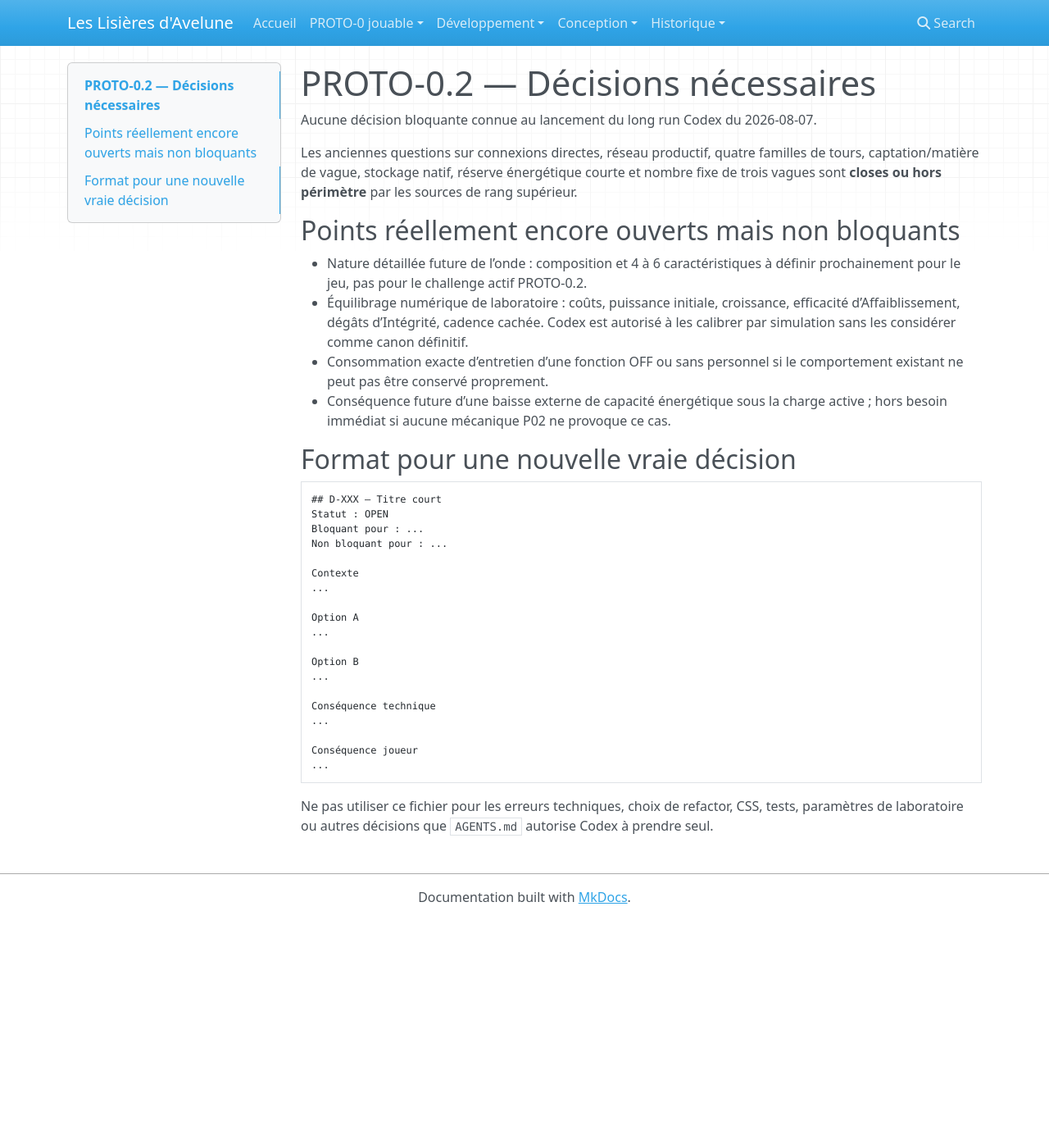
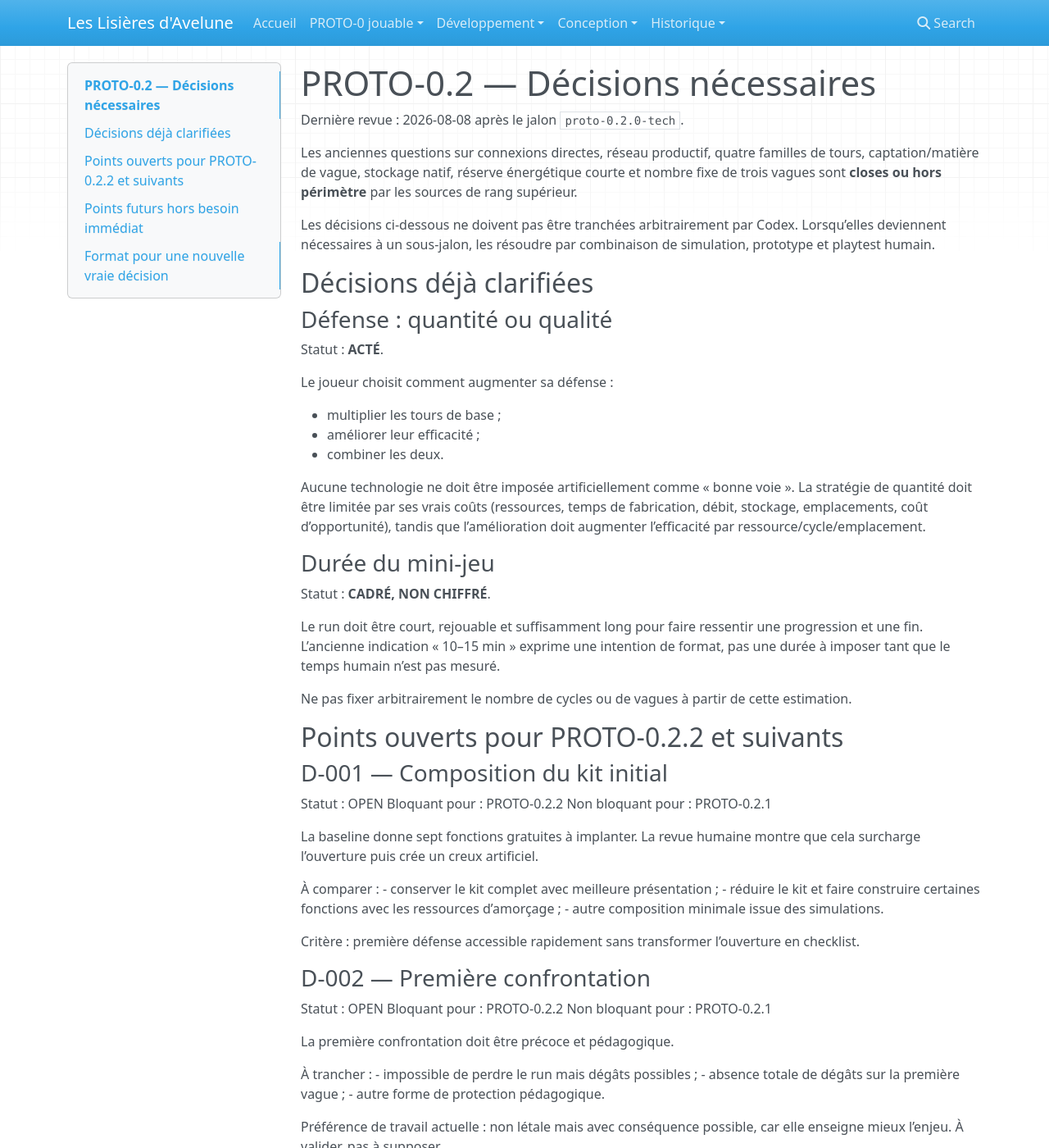
Before and after one commit to Abeliome-Officiel/les-lisieres-avelune, an MkDocs documentation site: the page built from docs/development/proto0.2/DECISIONS_NEEDED.md, in a window 1280 px wide and 1400 px high. Shown: the whole window at 82% size. Built offline with MkDocs 1.6.1, drawn with Linux system fonts in a browser that asks for light colours; nearby versions of some CDN libraries; some of the changed text lies outside the part shown.

Commit message:
PROTO-0.2: actualiser les zones d ombre apres revue humaine

```diff
--- a/docs/development/proto0.2/DECISIONS_NEEDED.md
+++ b/docs/development/proto0.2/DECISIONS_NEEDED.md
@@ -1,15 +1,132 @@
 # PROTO-0.2 — Décisions nécessaires
 
-Aucune décision bloquante connue au lancement du long run Codex du 2026-08-07.
+Dernière revue : 2026-08-08 après le jalon `proto-0.2.0-tech`.
 
 Les anciennes questions sur connexions directes, réseau productif, quatre familles de tours, captation/matière de vague, stockage natif, réserve énergétique courte et nombre fixe de trois vagues sont **closes ou hors périmètre** par les sources de rang supérieur.
 
-## Points réellement encore ouverts mais non bloquants
+Les décisions ci-dessous ne doivent pas être tranchées arbitrairement par Codex. Lorsqu’elles deviennent nécessaires à un sous-jalon, les résoudre par combinaison de simulation, prototype et playtest humain.
 
-- Nature détaillée future de l’onde : composition et 4 à 6 caractéristiques à définir prochainement pour le jeu, pas pour le challenge actif PROTO-0.2.
-- Équilibrage numérique de laboratoire : coûts, puissance initiale, croissance, efficacité d’Affaiblissement, dégâts d’Intégrité, cadence cachée. Codex est autorisé à les calibrer par simulation sans les considérer comme canon définitif.
-- Consommation exacte d’entretien d’une fonction OFF ou sans personnel si le comportement existant ne peut pas être conservé proprement.
-- Conséquence future d’une baisse externe de capacité énergétique sous la charge active ; hors besoin immédiat si aucune mécanique P02 ne provoque ce cas.
+## Décisions déjà clarifiées
+
+### Défense : quantité ou qualité
+
+Statut : **ACTÉ**.
+
+Le joueur choisit comment augmenter sa défense :
+
+- multiplier les tours de base ;
+- améliorer leur efficacité ;
+- combiner les deux.
+
+Aucune technologie ne doit être imposée artificiellement comme « bonne voie ». La stratégie de quantité doit être limitée par ses vrais coûts (ressources, temps de fabrication, débit, stockage, emplacements, coût d’opportunité), tandis que l’amélioration doit augmenter l’efficacité par ressource/cycle/emplacement.
+
+### Durée du mini-jeu
+
+Statut : **CADRÉ, NON CHIFFRÉ**.
+
+Le run doit être court, rejouable et suffisamment long pour faire ressentir une progression et une fin. L’ancienne indication « 10–15 min » exprime une intention de format, pas une durée à imposer tant que le temps humain n’est pas mesuré.
+
+Ne pas fixer arbitrairement le nombre de cycles ou de vagues à partir de cette estimation.
+
+## Points ouverts pour PROTO-0.2.2 et suivants
+
+### D-001 — Composition du kit initial
+Statut : OPEN
+Bloquant pour : PROTO-0.2.2
+Non bloquant pour : PROTO-0.2.1
+
+La baseline donne sept fonctions gratuites à implanter. La revue humaine montre que cela surcharge l’ouverture puis crée un creux artificiel.
+
+À comparer :
+- conserver le kit complet avec meilleure présentation ;
+- réduire le kit et faire construire certaines fonctions avec les ressources d’amorçage ;
+- autre composition minimale issue des simulations.
+
+Critère : première défense accessible rapidement sans transformer l’ouverture en checklist.
+
+### D-002 — Première confrontation
+Statut : OPEN
+Bloquant pour : PROTO-0.2.2
+Non bloquant pour : PROTO-0.2.1
+
+La première confrontation doit être précoce et pédagogique.
+
+À trancher :
+- impossible de perdre le run mais dégâts possibles ;
+- absence totale de dégâts sur la première vague ;
+- autre forme de protection pédagogique.
+
+Préférence de travail actuelle : non létale mais avec conséquence possible, car elle enseigne mieux l’enjeu. À valider, pas à supposer.
+
+### D-003 — Cadence exacte de la première vague
+Statut : OPEN
+Bloquant pour : équilibrage PROTO-0.2.2
+Non bloquant pour : PROTO-0.2.1
+
+Ne plus reprendre automatiquement « autour du cycle 6 ».
+
+La première vague doit arriver rapidement après que le joueur a eu une possibilité réelle de préparer au moins une défense de base. Le cycle exact doit venir des tests de rythme.
+
+### D-004 — Densité des gisements
+Statut : OPEN
+Bloquant pour : optimisation économique PROTO-0.2.2
+Non bloquant pour : PROTO-0.2.1
+
+Les gisements sont non épuisables et trop nombreux visuellement dans la baseline.
+
+Hypothèse à tester : 2 organiques + 2 minéraux sur la carte actuelle.
+
+Question sous-jacente : croissance économique par multiplication d’extracteurs, amélioration des extracteurs, ou équilibre des deux ?
+
+### D-005 — Forme de l’amélioration défensive
+Statut : OPEN
+Bloquant pour : PROTO-0.2.3
+Non bloquant pour : PROTO-0.2.1/0.2.2
+
+Le principe « quantité ou qualité au choix du joueur » est acté. La matérialisation de la qualité ne l’est pas encore.
+
+Options possibles :
+- améliorer les tours existantes ;
+- fabriquer un niveau supérieur de la même famille Affaiblissement ;
+- combinaison des deux.
+
+Ne pas créer une seconde famille de tour pour résoudre cette question.
+
+### D-006 — Débit des ateliers et fabriques
+Statut : OPEN
+Bloquant pour : PROTO-0.2.3
+Non bloquant pour : PROTO-0.2.1
+
+Le développement du Corcite doit augmenter le nombre d’actions utiles et de productions possibles par cycle.
+
+À mesurer : nombre de producteurs, temps de fabrication et capacités nécessaires pour éviter qu’un unique atelier/fabrique reste un goulet d’étranglement permanent.
+
+### D-007 — Nombre typique de vagues / durée réelle
+Statut : OPEN
+Bloquant pour : PROTO-0.2.4
+Non bloquant pour : PROTO-0.2.1 à 0.2.3
+
+Mesurer avant de décider :
+- durée jusqu’à la première défense ;
+- durée jusqu’à la première vague ;
+- nombre de décisions significatives par cycle ;
+- nombre de vagues jusqu’à victoire/défaite ;
+- durée totale nouveau joueur / joueur connaissant les règles.
+
+### D-008 — Victoire immédiate à la première annulation
+Statut : OPEN CONDITIONNEL
+Bloquant pour : seulement si les playtests montrent des fins trop précoces
+Non bloquant pour : tant que l’équilibrage raisonnable permet une progression intéressante
+
+La règle active reste : Puissance résiduelle `0` → victoire immédiate du testeur.
+
+Si les nouvelles défenses primaires permettent une victoire trop précoce malgré des coûts cohérents, réouvrir explicitement cette règle plutôt que truquer l’économie ou interdire arbitrairement des tours.
+
+## Points futurs hors besoin immédiat
+
+- Nature détaillée future de l’onde : composition et 4 à 6 caractéristiques à définir pour le jeu final, pas pour le challenge actif PROTO-0.2.
+- Consommation exacte d’entretien d’une fonction OFF ou sans personnel si le comportement existant doit être réexaminé.
+- Conséquence future d’une baisse externe de capacité énergétique sous la charge active.
 
 ## Format pour une nouvelle vraie décision
 
```
Also changed, not shown: other parts of docs/development/proto0.2/DECISIONS_NEEDED.md (+1 -1 lines).
